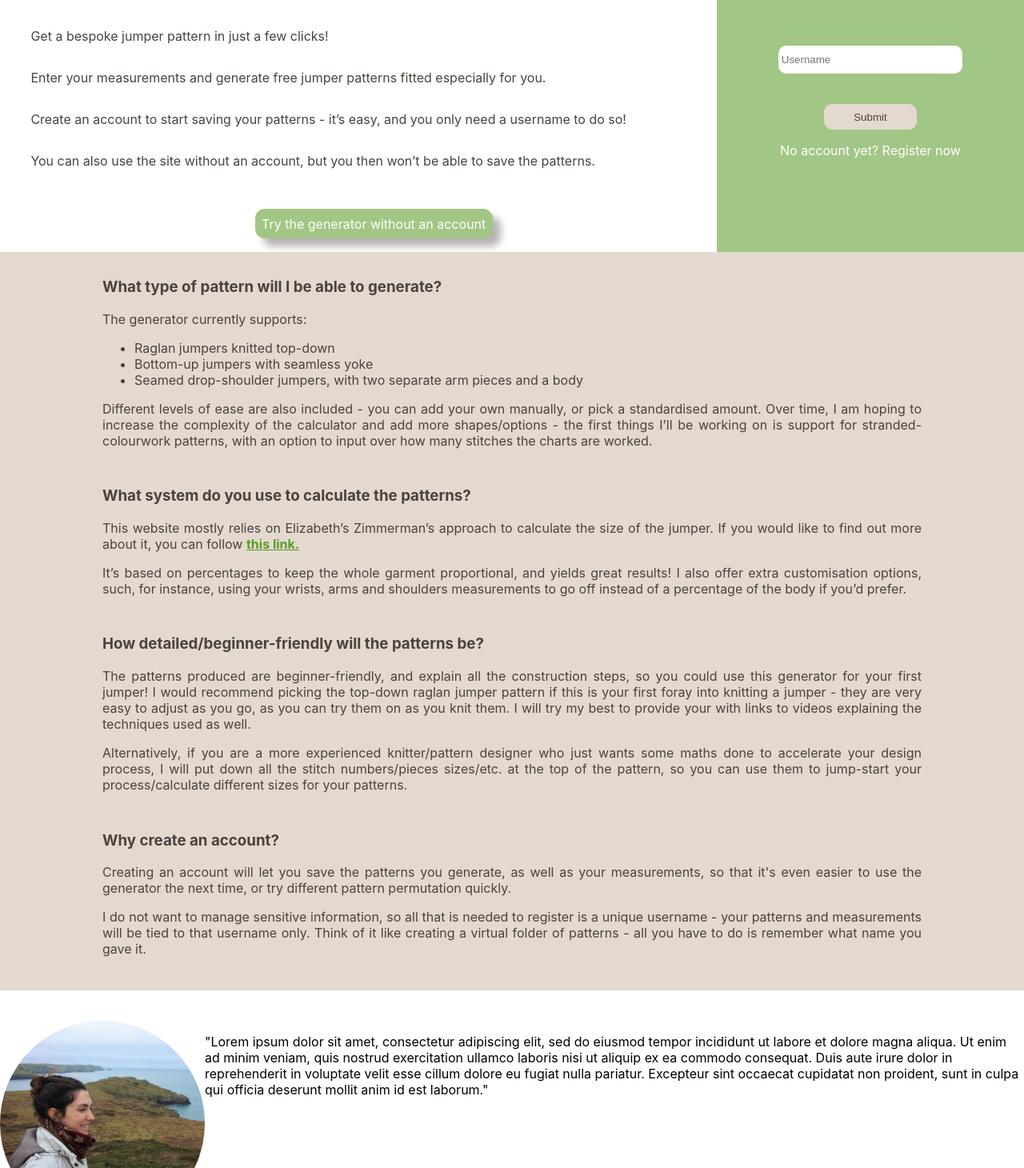
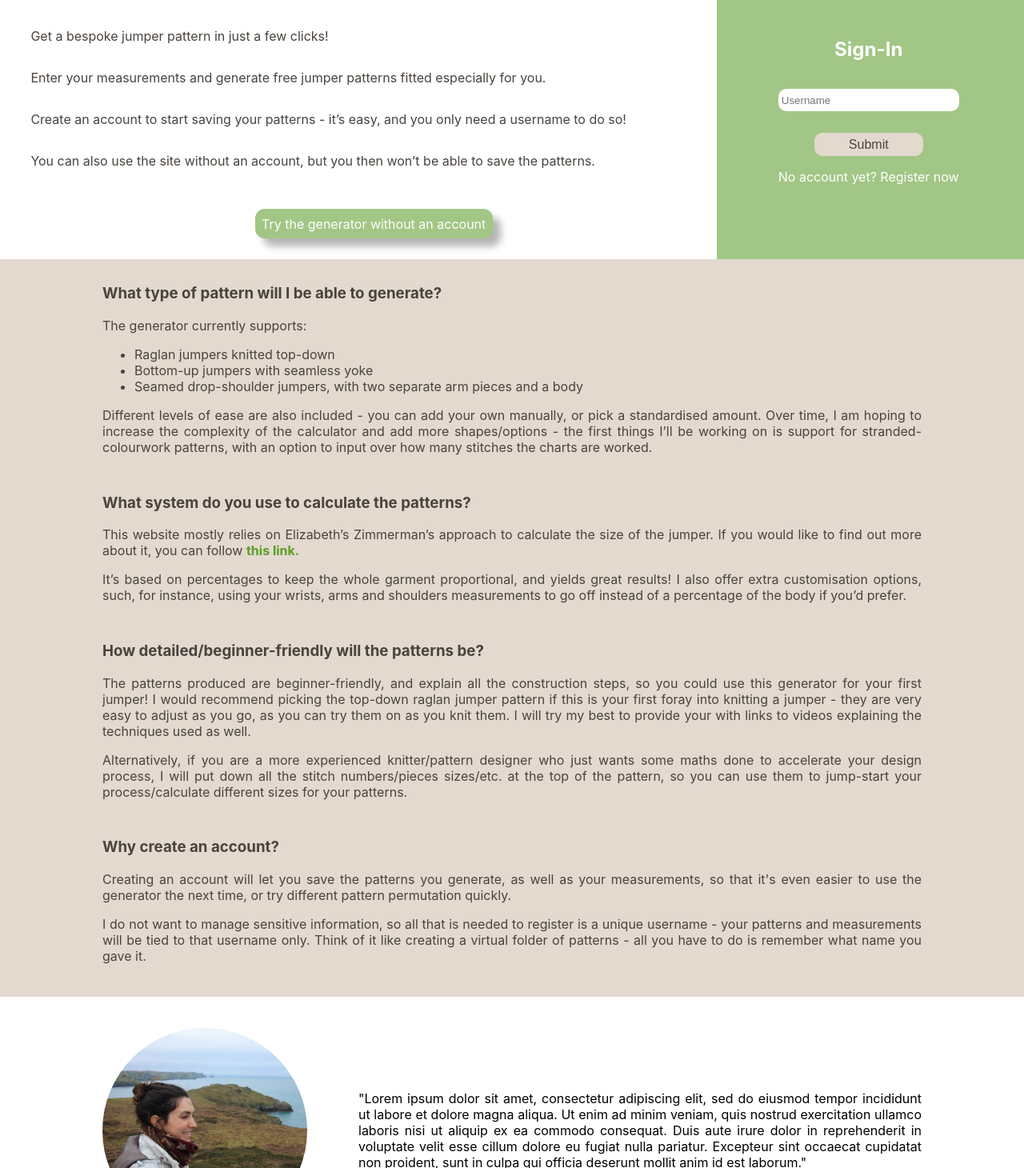
Before and after one commit to ClaireAdele/jumper-generator, a React (Create React App) app: page / in a window 1280 px wide. Shown: the part 850-2310 px from the top of the page at 80% size. Built offline with nearby package versions, Linux system fonts and the light colour scheme.

Commit message:
essed about with css

```diff
--- a/src/App.css
+++ b/src/App.css
@@ -16,7 +16,6 @@ body {
 
 .pageBackground {
   height: 100;
-  width: 100;
   background-color: #e3d9cf;
   color: rgb(73, 67, 62);
 }
@@ -29,3 +28,7 @@ body {
   display: flex;
   flex-direction: column;
 }
+
+a {
+  text-decoration: none;
+}
--- a/src/components/homepage/Homepage.css
+++ b/src/components/homepage/Homepage.css
@@ -45,7 +45,11 @@
     align-self: center;
     border-radius: 12px;
     box-shadow: 10px 10px 10px rgb(183, 180, 180);
-    margin-bottom: 2%;
+    margin-bottom: 3%;
+}
+
+.nav-button:hover {
+    background-color: #75905f;
 }
 
 
@@ -58,21 +62,26 @@
 
 .auth-form {
     width: 30%;
-    display: flex;
-    flex-direction: column;
     background-color: #A2C685;
     text-align: center;
+    display: flex;
+    align-items: center;
     /* border-radius: 10px; */
     color: white;
     /* font-size: medium; */
     /* box-shadow: 10px 0px 40px rgb(183, 180, 180); */
 }
 
-.auth-input {
-    margin-top: 10%;
-    padding-top: 2%;
+.form-container {
+    display: flex;
+    flex-direction: column;
     margin-left: 20%;
     margin-right: 20%;
+}
+
+.auth-input {
+    margin-top: 7%;
+    padding-top: 2%;
     border-radius: 10px;
     border-color: white;
     padding-bottom: 2%;
@@ -81,15 +90,16 @@
 }
 
 .auth-button {
-    margin-top: 10%;
+    margin-top: 12%;
     padding-top: 2%;
-    margin-left: 35%;
-    margin-right: 35%;
+    margin-left: 20%;
+    margin-right: 20%;
     border-radius: 10px;
     border: 1px solid #e3d9cf;
     background-color: #e3d9cf;
     color: rgb(73, 67, 62);
     padding-bottom: 2%;
+    font-size: medium;
     /* box-shadow: 5px 5px 5px rgb(162, 150, 150); */
 }
 
@@ -97,17 +107,24 @@
     background-color: #a49c95;
     border: 1px solid #a49c95;
     color: white;
+    cursor: pointer;
 }
 
 .account-yes-no:hover {
    /* font-size: large; */
    text-decoration: underline;
+   cursor: pointer;
 }
 
-.form-title:before,
-.form-title:after {
-    content: "";
-    border-bottom: 2px solid #A2C685;
+
+.ref-link {
+    color: #5b9d25;
+    font-weight: bold;
+}
+
+.ref-link:hover {
+    text-decoration: underline;
+    cursor: pointer;
 }
 
 #faq {
@@ -117,7 +134,6 @@
     display: flex;
     flex-direction: column;
     padding-bottom: 2%;
-    height: 20%;
 }
 
 .faq-container {
@@ -128,17 +144,9 @@
     margin-top: 1%;
 }
 
-.ref-link {
-    color: #5b9d25;
-    font-weight: bold;
-}
-
-.ref-link:hover {
-    text-decoration: underline;
-}
-
 #about {
     display: flex;
+    align-items: center;
     margin-top: 3%;
     margin-bottom: 3%;
 }
@@ -146,4 +154,11 @@
 #my-picture {
     max-width: 20%;
     border-radius: 50%;
+    margin-left: 10%;
 }
+
+#about-me {
+    margin-left: 5%;
+    margin-right: 10%;
+    text-align: justify;
+}
--- a/src/components/homepage/homepage-children/Sign-up.js
+++ b/src/components/homepage/homepage-children/Sign-up.js
@@ -30,8 +30,8 @@ const SignUp = ({ setUserHasAccount }) => {
   };
 
   return (
-    <>
-      <div className="auth-form">
+    <div className="auth-form">
+      <div className="form-container">
         <h2 className="form-title">Register</h2>
         <input
           type="text"
@@ -46,7 +46,7 @@ const SignUp = ({ setUserHasAccount }) => {
           Already have an account? Sign-in now.
         </p>
       </div>
-    </>
+      </div>
   );
 };
 
--- a/src/components/homepage/homepage-children/SignIn.js
+++ b/src/components/homepage/homepage-children/SignIn.js
@@ -19,6 +19,7 @@ const SignIn = ({ navigate, setUserHasAccount }) => {
 
   return (
     <div className="auth-form">
+      <div className="form-container">
         <h2 className="form-title">Sign-In</h2>
         <input
           type="text"
@@ -33,6 +34,7 @@ const SignIn = ({ navigate, setUserHasAccount }) => {
           No account yet? Register now
         </p>
       </div>
+    </div>
   );
 };
 
--- a/src/components/profile/Profile.css
+++ b/src/components/profile/Profile.css
@@ -20,3 +20,7 @@
     flex-direction: column;
     margin-left: 20%;
 }
+
+#profilePage {
+    min-height: 100vh;
+}
--- a/src/components/profile/Profile.js
+++ b/src/components/profile/Profile.js
@@ -3,13 +3,25 @@ import "./Profile.css"
 import img from "./yarn-2795588_640.png"
 import HowToTakeMeasurements from "../pattern-data-entry/HowToTakeMeasurements"
 import PatternList from "./pattern-list/PatternList"
+import React, { useState } from "react";
 
 const ProfilePage = () => {
+  const [showHowToTakeMeasurements, setShowHowtoTakeMeasurements] = useState(false);
+
   const handleClickEditProfile = () => { }
 
-  return (
+  const handleClickShowHowTo = () => {
+    if (showHowToTakeMeasurements === false) {
+      setShowHowtoTakeMeasurements(true);
+    } else {
+      setShowHowtoTakeMeasurements(false);
+    }
+  }
+
+  return showHowToTakeMeasurements ? (
     <div className="pageBackground">
-      <div className="pageShaper" id="profilePage">
+      <div className="pageShaper">
+        <div id="profilePage">
           <div id="profileInfo">
             <img src={img} id="profileImg"></img>
             <div id="measurements">
@@ -21,8 +33,34 @@ const ProfilePage = () => {
               <button onClick={handleClickEditProfile}>Edit profile</button>
             </div>
           </div>
+          <button onClick={handleClickShowHowTo}>
+            Show how to take measurements
+          </button>
           <HowToTakeMeasurements />
-       <PatternList/>
+          <PatternList />
+        </div>
+      </div>
+    </div>
+  ) : (
+    <div className="pageBackground">
+      <div className="pageShaper">
+        <div id="profilePage">
+          <div id="profileInfo">
+            <img src={img} id="profileImg"></img>
+            <div id="measurements">
+              <h4>Username</h4>
+              <p>Chest</p>
+              <p>Neckline to armhole length</p>
+              <p>Armhole to bottom of jumper</p>
+              <p>Arm length</p>
+              <button onClick={handleClickEditProfile}>Edit profile</button>
+            </div>
+          </div>
+          <button onClick={handleClickShowHowTo}>
+            Show how to take measurements
+          </button>
+          <PatternList />
+        </div>
       </div>
     </div>
   );
--- a/src/components/profile/pattern-list/PatternList.js
+++ b/src/components/profile/pattern-list/PatternList.js
@@ -1,10 +1,19 @@
 import "../../../App.css";
+import "../pattern-list/Patterns.css";
 import PatternTile from "./PatternTile";
+import placeHolderImg from "../../profile/yarn-2795588_640.png";
+import { Link } from "react-router-dom";
 
 const PatternList = () => {
   return (
-    <PatternTile />
-  )
+    <div id="pattern-list-container">
+      <div className="patternTile">
+        <img className="patternTileImg" src={placeHolderImg}></img>
+        <Link to="/yoke-pattern">Create new pattern</Link>
+      </div>
+      <PatternTile />
+    </div>
+  );
 };
 
 export default PatternList;
--- a/src/components/profile/pattern-list/Patterns.css
+++ b/src/components/profile/pattern-list/Patterns.css
@@ -10,3 +10,7 @@
 .patternTileImg {
     max-width: 100%;
 }
+
+#pattern-list-container {
+    display: flex;
+}
```
Lines whose indentation alone changed are shown as unchanged.
